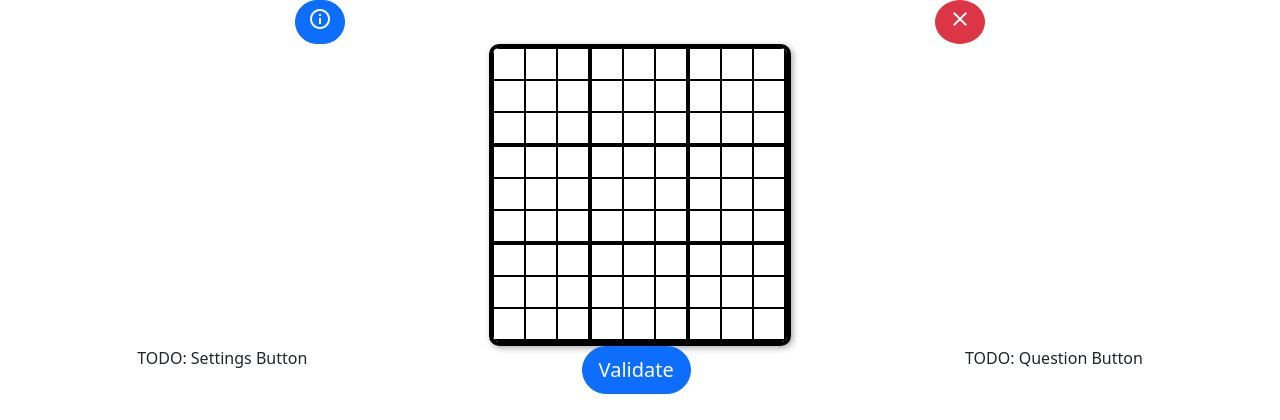
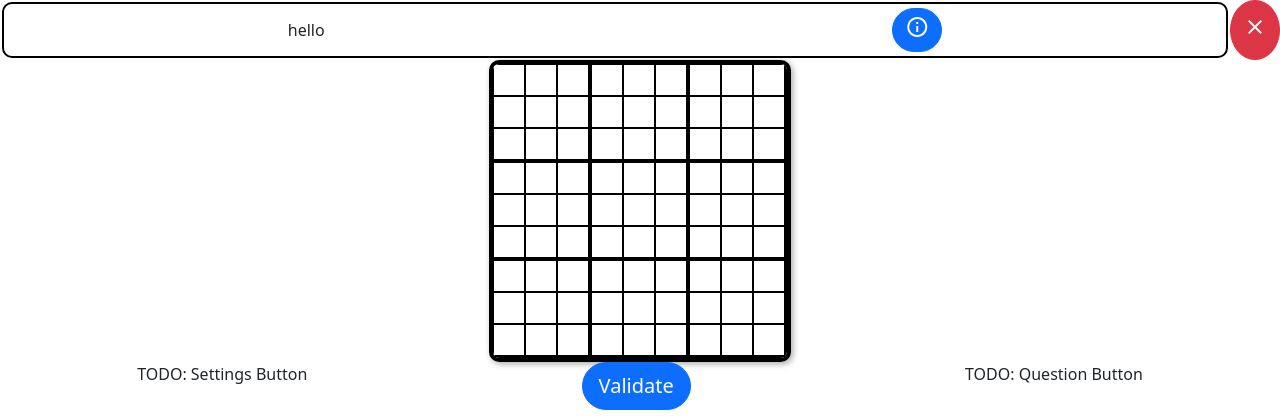
Before and after one commit to LucRome/Studienarbeit-Sudoku-Helper, a Django app: page / in a window 1280 px wide. Shown: the part 56-476 px from the top of the page. Run offline with Django 3.2, Linux system fonts and the light colour scheme.

Commit message:
Quickinfo: make working
- TODO: Style improvements

```diff
--- a/src/backend/sudoku_helper/static/css/quickinfo.css
+++ b/src/backend/sudoku_helper/static/css/quickinfo.css
@@ -1,6 +1,12 @@
 .quickinfo {
     text-overflow: ellipsis;
+    /* border-style: solid;
+    border-width: 4px;
+    border-color: black; */
+    border: solid 2px black;
     border-radius: 10px;
-    border-width: 5px;
-    border-color: black;
+    display: block;
+    padding: 4px;
+    margin: 2px;
+    width: calc();
 }
--- a/src/backend/templates/info_field/quickinfo.html
+++ b/src/backend/templates/info_field/quickinfo.html
@@ -1,18 +1,30 @@
 {% comment %}
     Quickinfo field
     Params:
-        Text: Text to display
+        text: Text to display
 {% endcomment %}
 
 {% load static %}
 
 <link rel="stylesheet" href="{% static 'css/quickinfo.css' %}">
 
-<div class="quickinfo d-flex">
-  <p>{{text}}</p> {# Text Preview #}
-  <button type="button" class="btn btn-primary rounded-pill">
+<div class="container-fluid quickinfo d-flex justify-content-around align-items-center">
+  <p class="align-self-center mb-0 me-2">{{text}}</p> {# Text Preview #}
+  <button type="button" class="btn btn-primary rounded-pill" data-bs-toggle="modal" data-bs-target="#quickinfo-modal">
     <span class="material-icons-outlined">
       info
     </span>
   </button>
+  <div class="modal" id="quickinfo-modal">
+    <div class="modal-dialog">
+      <div class="modal-content">
+        <div class="modal-header">
+          <button type="button" class="btn btn-danger" data-bs-dismiss="modal">Close</button>
+        </div>
+        <div class="modal-body">
+          <p>{{text}}</p>
+        </div>
+      </div>
+    </div>
+  </div>
 </div>
--- a/src/backend/templates/sudoku.html
+++ b/src/backend/templates/sudoku.html
@@ -16,11 +16,11 @@
 {% comment %}
     Info And Delete Buttons
 {% endcomment %}
+
 <div class="d-flex justify-content-around">
-    {% include "info_field/quickinfo.html" %}
+    {% include "info_field/quickinfo.html" with text="hello" %}
     <button id="clear-sudoku-btn" form="form-sudoku" type="button" class="btn btn-danger rounded-circle">
         <span class="material-icons-outlined">clear</span>
-
     </button>
 </div>
 
```
